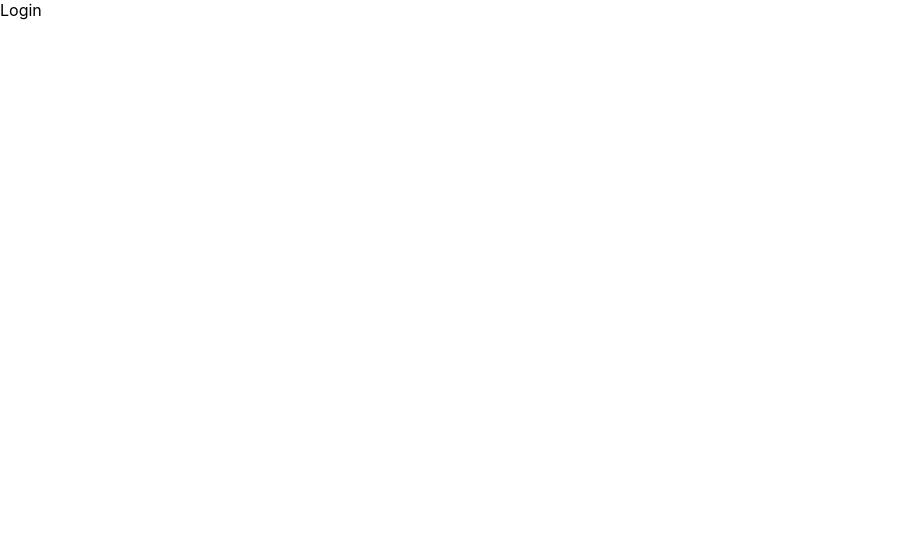
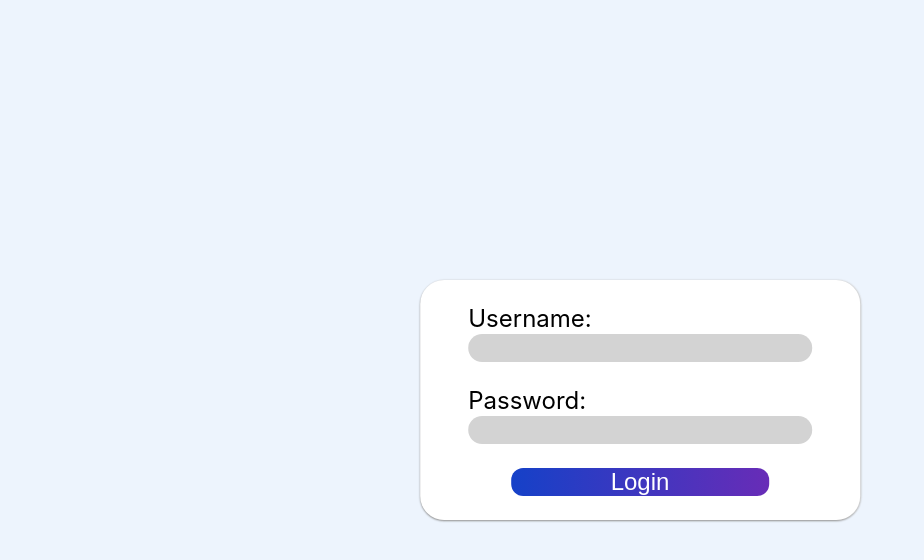
Before and after one commit to zak1388/software-engineering-project, a React (Create React App) app: page /login in a window 1280 px wide. Shown: the top 560 px of the page, without its empty margins (0-924 px from the left). Built offline with nearby package versions, Linux system fonts and the light colour scheme; the HTML template or start-up script is replaced by a standard one.

Commit message:
Added login page, still needs header and working on backend

```diff
--- a/src/pages/login/Login.tsx
+++ b/src/pages/login/Login.tsx
@@ -1,8 +1,24 @@
 import React from 'react'
+import styles from "./login.module.css";
+
+// TODO: add header as component
+// TODO: custom fonts
 
 function Login() {
   return (
-    <div>Login</div>
+    <div className={styles.background}>
+        <form className={styles.loginForm}>
+            <div className={styles.field}>
+                <label className={styles.label} for="username">Username: </label>
+                <input className={styles.input} type="text" id="username" name="username" />
+            </div>
+            <div className={styles.field}>
+                <label className={styles.label} for="passowrd">Password: </label>
+                <input className={styles.input} type="password" id="passowrd" name="passowrd" />
+            </div>
+            <input className={styles.submit} type="submit" value="Login" />
+        </form>
+    </div>
   )
 }
 
--- /dev/null
+++ b/src/pages/login/login.module.css
@@ -0,0 +1,44 @@
+.loginForm {
+    width: fit-content;
+    position: absolute;
+    top: 50%;
+    left: 50%;
+    transform: translateY(-50%) translateX(-50%);
+    background-color: white;
+    padding: 1em 2em;
+    display: flex;
+    flex-direction: column;
+    gap: 1em;
+    border-radius: 1em;
+    box-shadow: 1px 0px 2px lightgray, 0px 1px 2px gray;
+}
+
+.label {
+    display: block;
+}
+
+.loginForm, .input[type="password"], .input[type="text"], input[type="submit"] {
+    font-size: 24px;
+}
+
+.input {
+    border-radius: 1em;
+    border: 0;
+    background-color: lightgray;
+    padding: 0 0.7em;
+}
+
+.submit {
+    width: 75%;
+    margin: auto;
+    background: linear-gradient(to right, #1541c8, #682cb7);
+    border: 0;
+    color: white;
+    border-radius: 0.5em;
+}
+
+.background {
+    width: 100vw;
+    height: 100vh;
+    background-color: #EDF4FD;
+}
```
